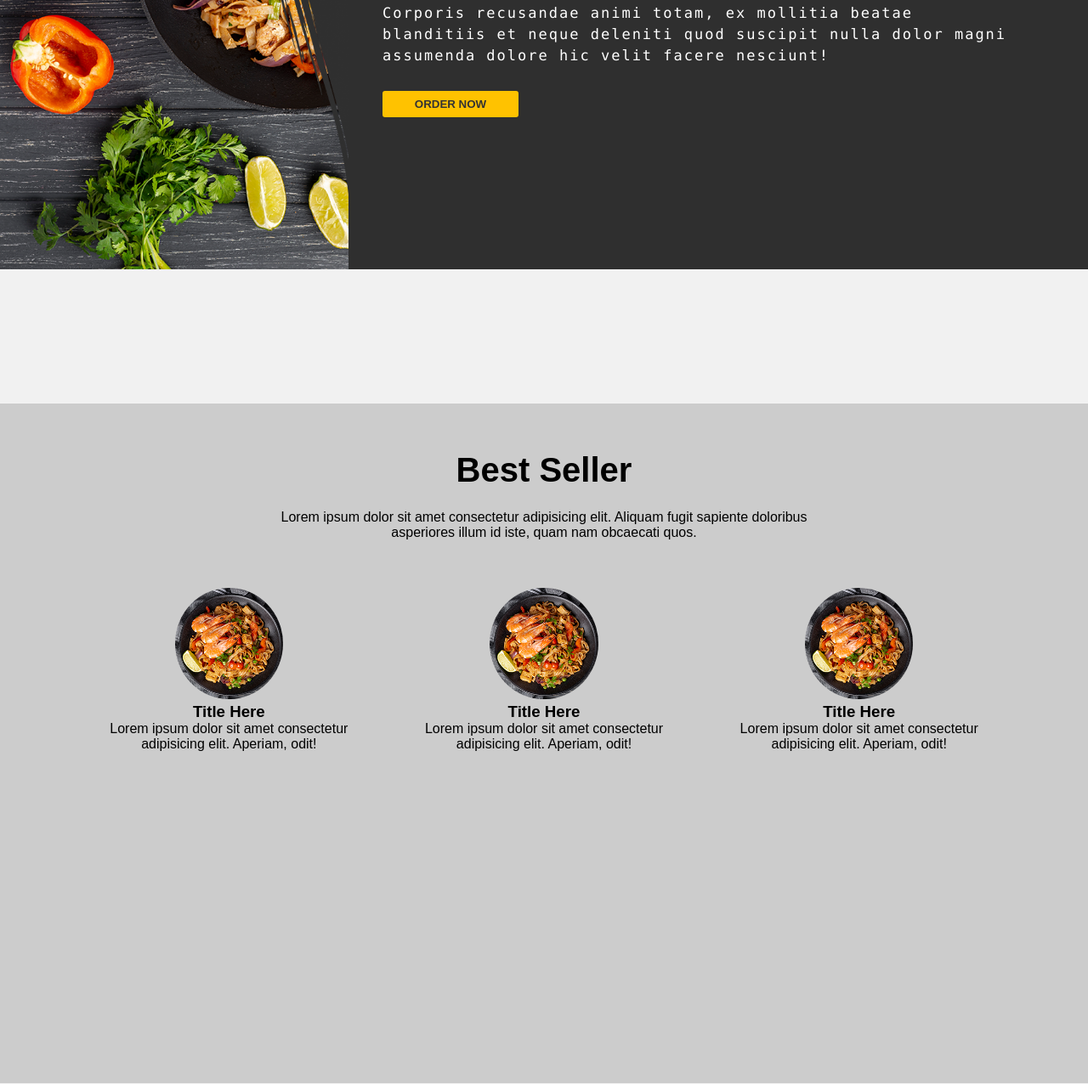
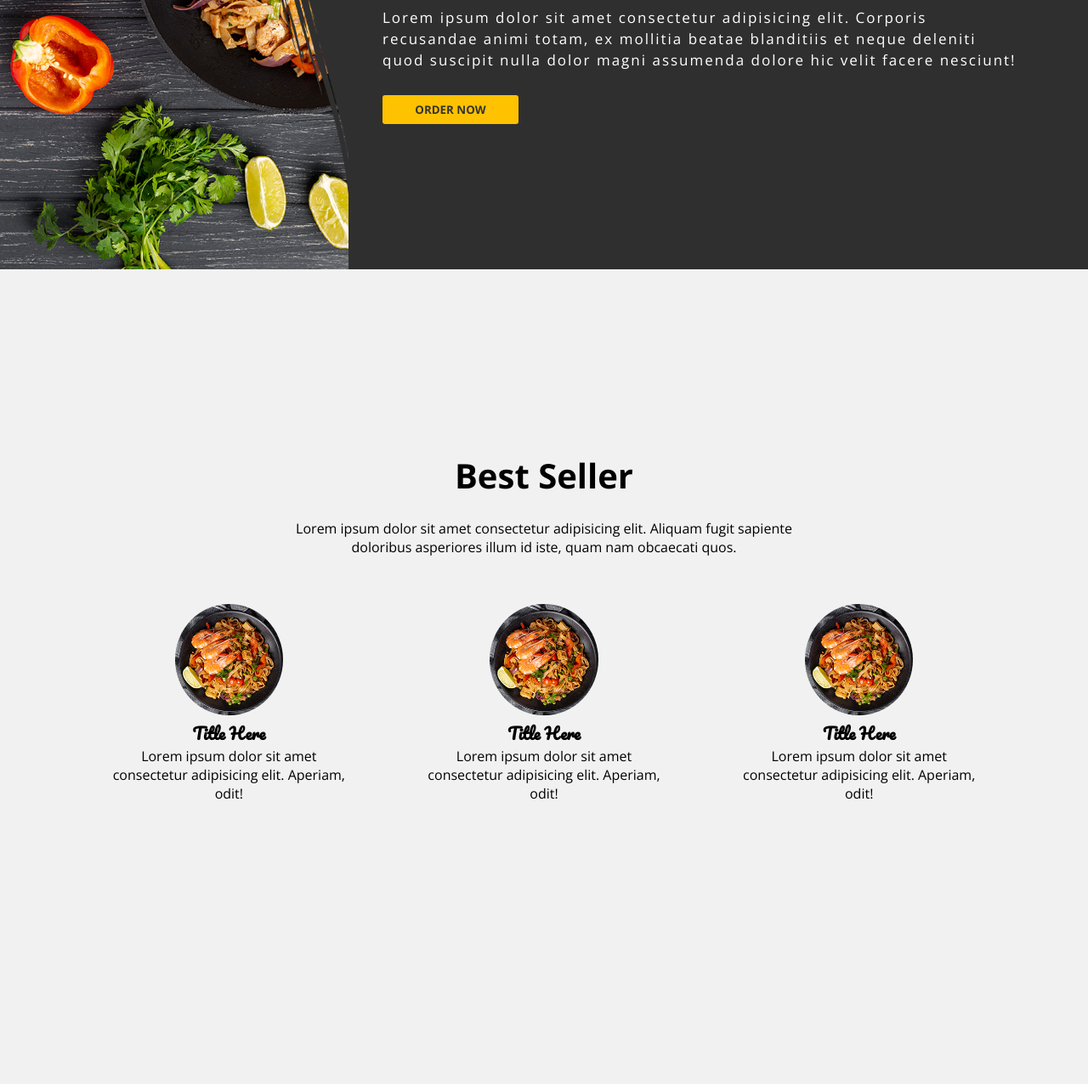
Before and after one commit to saqlain-hub/rt-restaurant, a plain HTML site: page index.html in a window 1280 px wide. Shown: the part 277-1553 px from the top of the page at 85% size. Drawn offline with nearby package versions, Linux system fonts and the light colour scheme; a web font is replaced by a local one.

Commit message:
the second commit for fonts

```diff
--- a/styles.css
+++ b/styles.css
@@ -1,3 +1,6 @@
+@import url('https://fonts.googleapis.com/css2?family=Agdasima:wght@400;700&family=Open+Sans:wght@300;400;500;700&family=Outfit:wght@100;200;300;400;500;600;700&display=swap');
+@import url('https://fonts.googleapis.com/css2?family=Pacifico&display=swap');
+
 :root {
   --primary-dark: #2f2f2f;
   --primary-light: #f1f1f1;
@@ -14,7 +17,8 @@
 
 body {
   background-color: var(--primary-light);
-  font-family: ariel, sans-serif;
+  font-family: Open Sans;
+  font-weight: 400;
 }
 
 nav.navbar {
@@ -95,6 +99,7 @@ header img {
 header h1 {
   color: #fff;
   margin-bottom: 1.5rem;
+  font-family: 'Pacifico', cursive;
   font-size: 3rem;
   color: var(--primary-yellow-text);
 }
@@ -102,7 +107,7 @@ header p {
   color: #fff;
   margin-bottom: 1.8rem;
   line-height: 25px;
-  font-family: 'Lucida Console';
+  font-family: 'Open sans';
   font-size: 17px;
   letter-spacing: 2px;
 }
@@ -110,6 +115,7 @@ header button {
   width:10rem;
   text-transform: uppercase;
   font-weight: bold;
+  font-family: 'Open Sans';
   cursor: pointer;
   padding: 8px 10px;
   background: var(--primary-yellow-text);
@@ -127,7 +133,7 @@ header button {
   display: flex;
   flex-direction:column;
   align-items: center;
-  background-color: #ccc;
+  /* background-color: #ccc; */
   padding: 3.5rem 0;
 }
 
@@ -144,6 +150,7 @@ header button {
 }
 
 .hero-section-title h2 {
+  font-family: 'Open Sans';
   font-size: 2.5em;
   margin-bottom: 1.5rem;
 
@@ -162,6 +169,10 @@ header button {
   text-align: center;
 }
 
+.hero-section-dishes .dishes h3{
+  font-family: 'Pacifico', cursive;
+}
+
 .hero-section img {
   width: 45%;
   border-radius: 50%;
```
Also changed, not shown: assets/search-font.jpg (added).
